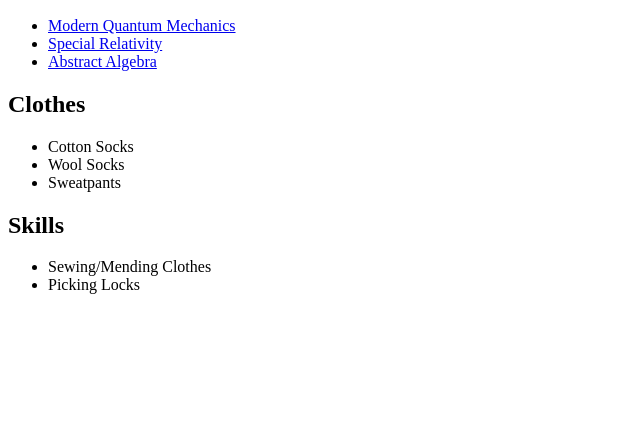
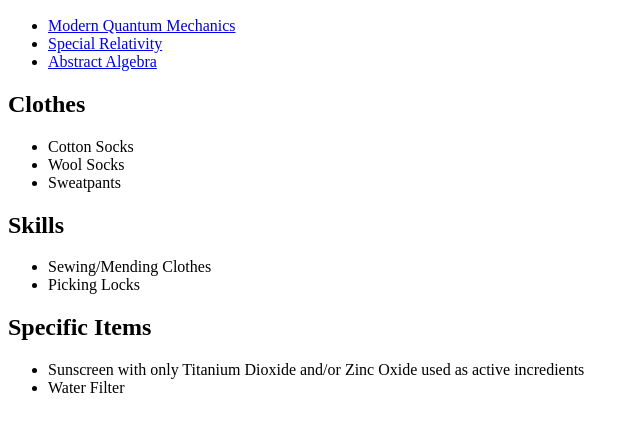
Before and after one commit to rmfulton/rmfulton.github.io, a plain HTML site: page docs/wish_list.html in a window 1280 px wide. Shown: the part 139-570 px from the top of the page, without its empty margins (0-640 px from the left). Drawn offline with Linux system fonts and the light colour scheme.

Commit message:
added specific items

```diff
--- a/docs/wish_list.html
+++ b/docs/wish_list.html
@@ -52,7 +52,16 @@
         </ul>
     </div>
     <div>
+        <h2>Specific Items</h2>
+        <ul>
+            <li>
+                Sunscreen with only Titanium Dioxide and/or Zinc Oxide used as active incredients
+            </li>
+            <li>
+                Water Filter
+            </li>
 
+        </ul>
     </div>
 </body>
 
```
